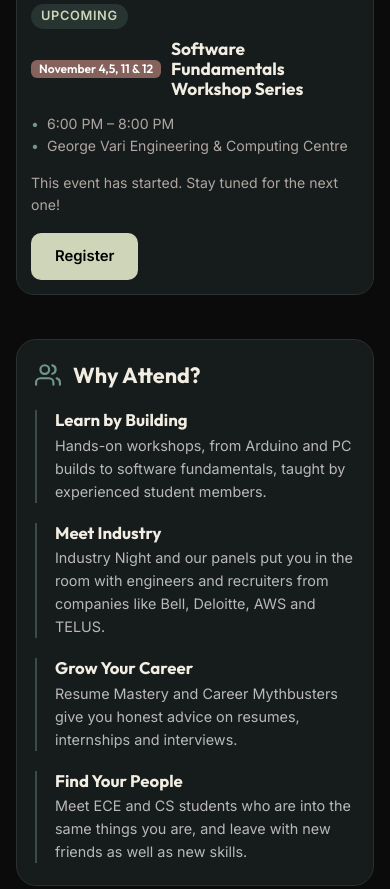
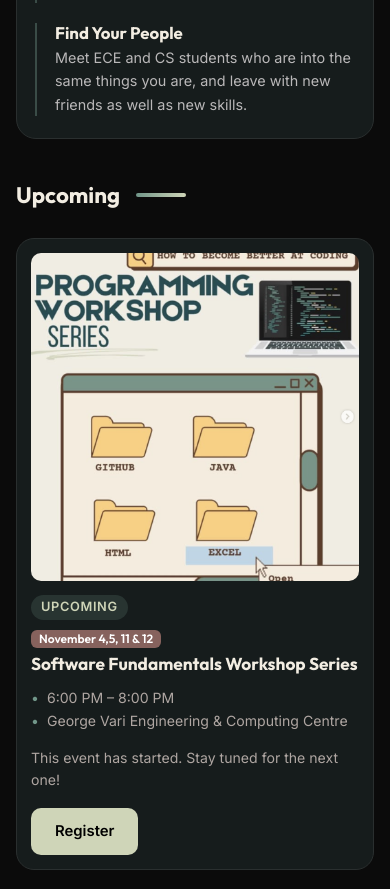
Before and after one commit to Ayesha-Rashid2/ieeecstmc-website, a plain HTML site: page events/index.html in a window 390 px wide. Shown: the part 680-1569 px from the top of the page. Drawn offline with Linux system fonts and the light colour scheme.

Commit message:
Changes to events + its font sizes

```diff
--- a/css/style.css
+++ b/css/style.css
@@ -816,6 +816,36 @@ a:hover {
   font-size: 0.88rem;
 }
 
+/* Upcoming events: wider cards with the poster on the left, details on the right */
+.upcoming-grid {
+  grid-template-columns: repeat(auto-fill, minmax(min(100%, 480px), 1fr));
+  margin-top: 30px;
+}
+
+.event-card-wide {
+  flex-direction: row;
+  gap: 18px;
+}
+
+.event-card-wide .event-poster {
+  flex: 0 0 42%;
+  align-self: flex-start;
+  margin-bottom: 0;
+}
+
+.event-card-wide .event-body {
+  display: flex;
+  flex-direction: column;
+  flex: 1;
+  min-width: 0;
+}
+
+/* Date badge sits on its own line above the title when space is tight */
+.event-card-wide .event-title {
+  flex-wrap: wrap;
+  gap: 6px 10px;
+}
+
 
 /* ---------- 8. "What We Do" cards + feature card ---------- */
 .pillar-grid {
@@ -940,7 +970,7 @@ a:hover {
 
 .about-text p {
   color: var(--muted);
-  font-size: 0.98rem;
+  font-size: 0.88rem;
 }
 
 .about-photo {
@@ -959,10 +989,10 @@ a:hover {
 .social-btn {
   display: grid;
   place-items: center;
-  width: 42px;
-  height: 42px;
+  width: 38px;
+  height: 38px;
   border: 1px solid var(--border);
-  border-radius: 12px;
+  border-radius: 11px;
   color: var(--sage);
   transition: background 0.2s, color 0.2s, transform 0.2s;
 }
@@ -974,8 +1004,8 @@ a:hover {
 }
 
 .social-btn svg {
-  width: 20px;
-  height: 20px;
+  width: 18px;
+  height: 18px;
 }
 
 /* ---------- 10. Sponsors strip (home page) ---------- */
@@ -1036,7 +1066,7 @@ a:hover {
 
 
 /* ---------- 12. Events page (filter + lightbox) ---------- */
-.why-attend {
+.upcoming {
   margin-top: 44px;
 }
 
@@ -1667,6 +1697,17 @@ a:hover {
     grid-template-columns: 1fr;
   }
 
+  /* Stack the upcoming card back to poster-on-top on phones */
+  .event-card-wide {
+    flex-direction: column;
+    gap: 14px;
+  }
+
+  .event-card-wide .event-poster {
+    flex-basis: auto;
+    align-self: stretch;
+  }
+
   .countdown-unit {
     min-width: 46px;
   }
--- a/events/index.html
+++ b/events/index.html
@@ -52,32 +52,8 @@
       </div>
     </section>
 
-    <!--  Upcoming  -->
+    <!--  Why Attend?  -->
     <section class="container">
-      <h2 class="section-title reveal">Upcoming</h2>
-
-      <div class="card-grid" style="margin-top:30px;">
-        <!-- To add an upcoming event: copy one <article> block and edit it.
-             data-countdown = start date and time (YYYY-MM-DDTHH:MM:SS, Toronto time) -->
-
-          <article class="event-card reveal">
-            <div class="event-poster"><img src="../assets/images/events/SWFWorkshop.png" alt="Software Fundamentals Series"></div>
-            <span class="tag-upcoming">Upcoming</span>
-            <h3 class="event-title"><span class="date-badge">November 4,5, 11 & 12</span>Software Fundamentals Workshop Series</h3>
-            <ul class="event-meta">
-              <li>6:00 PM &ndash; 8:00 PM</li>
-              <li>George Vari Engineering &amp; Computing Centre</li>
-            </ul>
-            <div class="countdown" data-countdown="2026-11-04T18:00:00"></div>
-            <a href="https://linktr.ee/IEEECSTMC?utm_source=linktree_profile_share&ltsid=d2d36359-6abe-4a47-912a-0e92fa278164" target="_blank" rel="noopener" class="btn btn-primary">Register</a>
-          </article>
-
-
-      </div>
-    </section>
-
-    <!--  Why Attend?  -->
-    <section class="container why-attend">
       <div class="feature-card reveal">
         <div class="feature-card-head">
           <svg viewBox="0 0 24 24" fill="none" stroke="currentColor" stroke-width="2" stroke-linecap="round" stroke-linejoin="round" aria-hidden="true"><path d="M17 21v-2a4 4 0 0 0-4-4H5a4 4 0 0 0-4 4v2"/><circle cx="9" cy="7" r="4"/><path d="M23 21v-2a4 4 0 0 0-3-3.87"/><path d="M16 3.13a4 4 0 0 1 0 7.75"/></svg>
@@ -102,6 +78,31 @@
             <p>Meet ECE and CS students who are into the same things you are, and leave with new friends as well as new skills.</p>
           </div>
         </div>
+      </div>
+    </section>
+
+    <!--  Upcoming  -->
+    <section class="container upcoming">
+      <h2 class="section-title reveal">Upcoming</h2>
+
+      <div class="card-grid upcoming-grid">
+        <!-- To add an upcoming event: copy one <article> block and edit it.
+             data-countdown = start date and time (YYYY-MM-DDTHH:MM:SS, Toronto time) -->
+
+          <article class="event-card event-card-wide reveal">
+            <div class="event-poster"><img src="../assets/images/events/SWFWorkshop.png" alt="Software Fundamentals Series"></div>
+            <div class="event-body">
+              <span class="tag-upcoming">Upcoming</span>
+              <h3 class="event-title"><span class="date-badge">November 4,5, 11 & 12</span>Software Fundamentals Workshop Series</h3>
+              <ul class="event-meta">
+                <li>6:00 PM &ndash; 8:00 PM</li>
+                <li>George Vari Engineering &amp; Computing Centre</li>
+              </ul>
+              <div class="countdown" data-countdown="2026-11-04T18:00:00"></div>
+              <a href="https://linktr.ee/IEEECSTMC?utm_source=linktree_profile_share&ltsid=d2d36359-6abe-4a47-912a-0e92fa278164" target="_blank" rel="noopener" class="btn btn-primary">Register</a>
+            </div>
+          </article>
+
       </div>
     </section>
 
```
